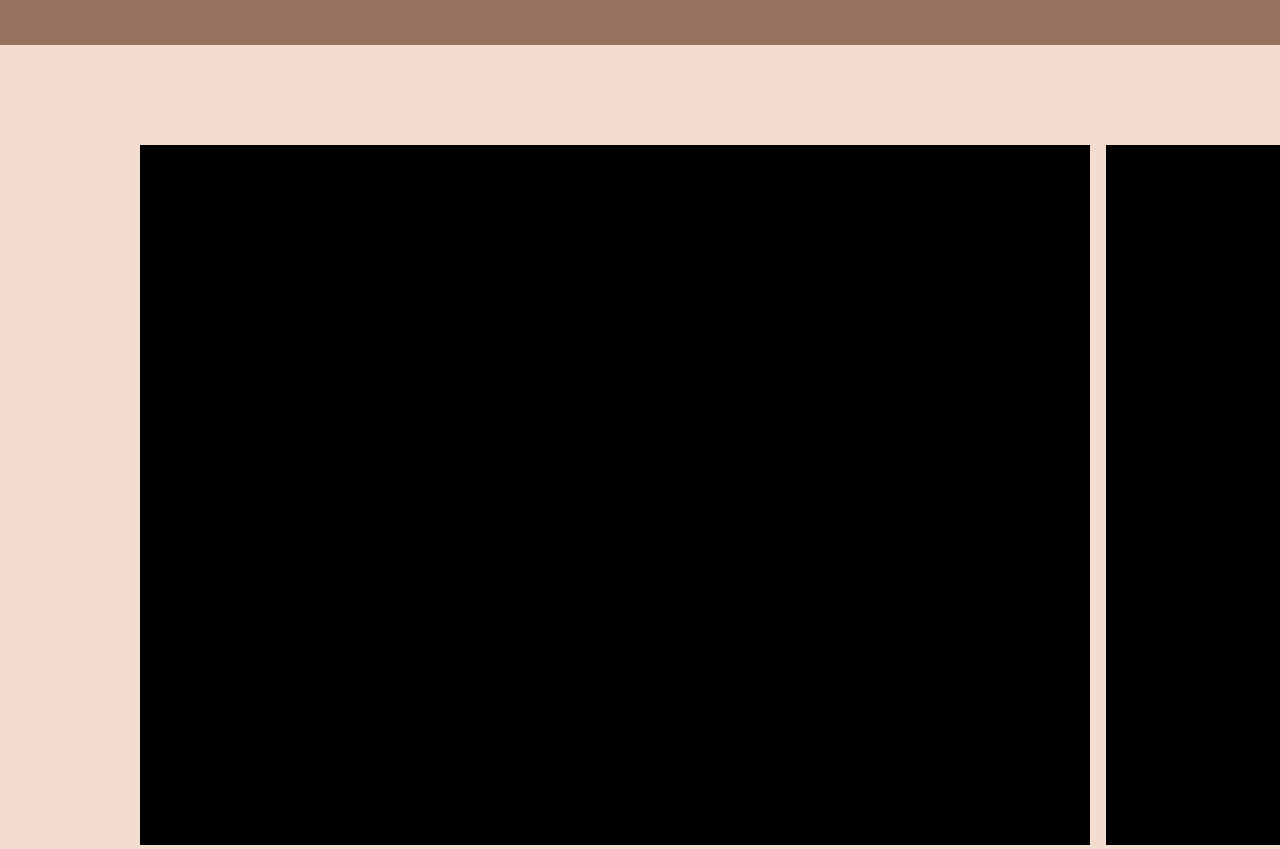
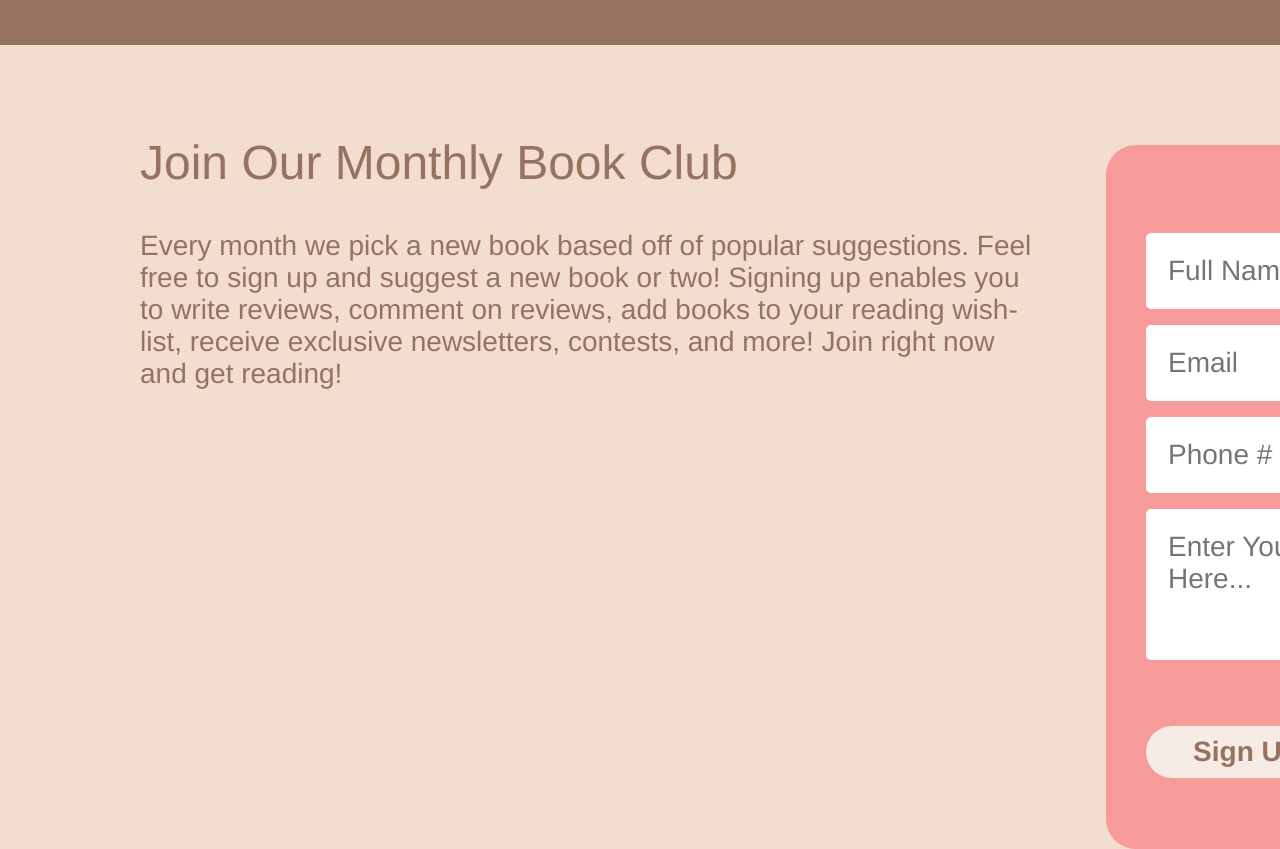
Before and after one commit to callidora-idsardi/idsardi_c_FIP, a plain HTML site: page index.html in a window 1280 px wide. Shown: the part 2460-3309 px from the top of the page. Drawn offline with Linux system fonts and the light colour scheme.

Commit message:
added form and organized assets

```diff
--- a/css/main.css
+++ b/css/main.css
@@ -6,7 +6,8 @@
 2. Grid
 3. Header
 4. Main Hero Image
-5.
+5. Book Of The Month
+6. Contact Form
 
 
 
@@ -36,9 +37,10 @@ p {
 
 .box-color {
 	color: #fff;
-	background: #000;
+	background: #F69A9A;
 	text-align: center;
 	margin: 0;
+	border-radius: 30px;
 }
 
 .button {
@@ -240,6 +242,8 @@ you work on and the intended audience */
 	background-color:#F7ECE5;
 }
 
+/* --- 5. Book Of The Month --- */
+
 #about-con {
 	background-color: #95735E;
 	padding-top: 10px;
@@ -252,7 +256,6 @@ you work on and the intended audience */
 
 #about-text {
 	grid-column: 1/8;
-	/* Remove as content will dictate height */
 	height: 700px;
 	color: #F8F3E3;
 
@@ -273,9 +276,9 @@ you work on and the intended audience */
 
 #about-image {
 	grid-column: 8/-1;
-	/* Remove as content will dictate height */
-	height: 700px;
 }
+
+/* --- 6. Contact form --- */
 
 #contact {
 	margin-top: 100px;
@@ -284,15 +287,60 @@ you work on and the intended audience */
 
 #contact-text {
 	grid-column: 1/8;
-	/* Remove as content will dictate height */
-	height: 700px;
+	margin-right: 50px;
 }
 
 #contact-form {
 	grid-column: 8/-1;
-	/* Remove as content will dictate height */
-	height: 700px;
+	padding-top: 88px;
+	padding-bottom: 55px;
 }
+
+#contact-form form {
+		display: flex;
+		flex-direction: column;
+}
+
+#contact-form textarea {
+	height: 107px;
+}
+
+input, textarea {
+    padding: 22px;
+    border: none;
+    border-radius:  5px;
+    margin-bottom: 16px;
+    font: inherit;
+	font-size: 28px;
+	margin-left: 40px;
+	margin-right: 40px;
+	color: #95735E;
+}
+
+input[type="text"] {
+	color:#95735E;
+}
+
+input[type="submit"] {
+    width: 200px;
+    padding: 10px 32px;
+    background-color: #F7ECE5;
+    color: #95735E;
+    border-radius: 34px;
+	border: none;
+    transition: all 200ms ease-in;
+    align-self: left;
+	font-size: 28px;
+	font-weight: bold;
+	cursor: pointer;
+	margin-top: 50px;
+}
+
+input[type="submit"]:hover {
+    background-color: #C7C8A9;
+    border-radius: 34px;
+}
+
 
 /*Common page elements  */
 
--- a/index.html
+++ b/index.html
@@ -85,15 +85,25 @@
             </div>
            </section>
 
-           <form>
-            <h2 class="hidden">Contact Form</h2>
-            <div class="grid-con" id="contact">
-                <div id="contact-text" class="box-color">
-                </div>
-                <div id="contact-form" class="box-color">
-                </div>
-            </div>
-           </form>
+
+
+           <section class="grid-con" id="contact">
+            <section id="contact-text">
+                <h2>Join Our Monthly Book Club</h2>
+                <p>Every month we pick a new book based off of popular suggestions. Feel free to sign up and suggest a new book or two! Signing up enables you to write reviews, comment on reviews, add books to your reading wish-list, receive exclusive newsletters, contests, and more! Join right now and get reading! </p>
+            </section>
+            <section id="contact-form" class="box-color">
+                <form action="email.php" method="POST" enctype="text/plain">
+                    <input name="fullname" type="text" placeholder="Full Name">
+                    <input name="email" type="text" required placeholder="Email">
+                    <input name="phone" type="text" required placeholder="Phone #">
+                    <textarea name="suggestions" placeholder="Enter Your Book of The Month Suggestions Here..."></textarea>
+                    <input name="submit" type="submit" value="Sign Up">
+                </form>
+            </section>
+        </section>
+
+
         </main>
 
         <footer id="footer-con">
```
